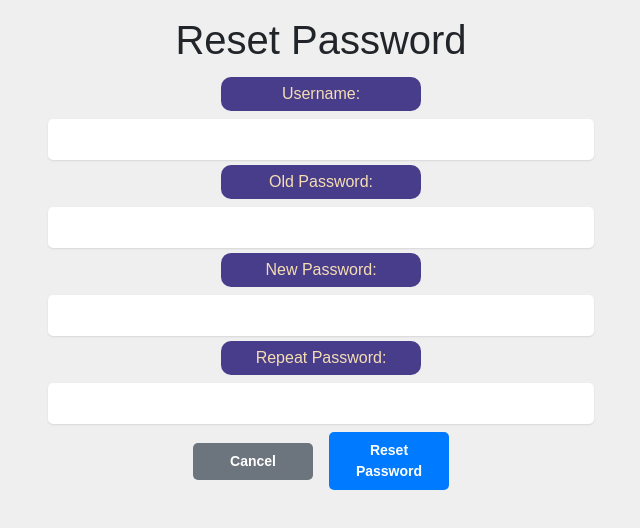
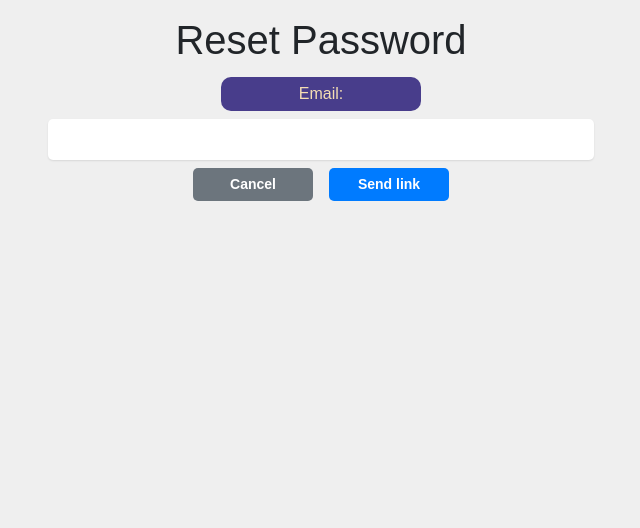
Before and after one commit to aleksandar-pejkovic/relia-vue, a Vue app: page /reset-password in a window 1280 px wide. Shown: the top 528 px of the page, without its empty margins (319-959 px from the left). Built offline with nearby package versions, Linux system fonts and the light colour scheme; the HTML template or start-up script is replaced by a standard one.

Commit message:
password reset send email fix

```diff
--- a/src/stores/companies.js
+++ b/src/stores/companies.js
@@ -26,7 +26,7 @@ export const useCompaniesStore = defineStore({
         },
         filterCompanies(searchInput) {
             if (!searchInput) {
-                return this.companies;
+                return null;
             }
             const searchQuery = searchInput.toLowerCase();
             return this.companies.filter((company) =>
--- a/src/stores/products.js
+++ b/src/stores/products.js
@@ -31,7 +31,7 @@ export const useProductsStore = defineStore({
         },
         filterProducts(searchInput) {
             if (!searchInput) {
-                return this.products;
+                return null;
             }
             const searchQuery = searchInput.toLowerCase();
             return this.products.filter((product) =>
--- a/src/views/HomeView.vue
+++ b/src/views/HomeView.vue
@@ -4,8 +4,8 @@
       <div class="col-12 text-center">
         <h1 class="title">Welcome to ReliaBill</h1>
         <p class="subtitle">Create and manage your invoices with ease</p>
-        <router-link to="/login" class="btn btn-primary btn-lg m-2">Login</router-link>
-        <router-link to="/register" class="btn btn-primary btn-lg m-2">Register</router-link>
+        <router-link to="/login" class="btn btn-primary m-2">Login</router-link>
+        <router-link to="/register" class="btn btn-primary m-2">Register</router-link>
       </div>
     </div>
   </div>
--- a/src/views/LoginView.vue
+++ b/src/views/LoginView.vue
@@ -15,7 +15,7 @@
                     <span class="visually-hidden">Loading...</span>
                 </div>
                 <div v-else>
-                    <router-link to="/" class="btn btn-secondary btn-lg m-2">Cancel</router-link>
+                    <router-link to="/" class="btn btn-secondary m-2">Cancel</router-link>
                     <button class="btn btn-primary m-2" type="submit">Login</button>
                 </div>
                 <div>
--- a/src/views/RegisterView.vue
+++ b/src/views/RegisterView.vue
@@ -33,7 +33,7 @@
                     <span class="visually-hidden">Loading...</span>
                 </div>
                 <div v-else>
-                    <router-link to="/" class="btn btn-secondary btn-lg m-2">Cancel</router-link>
+                    <router-link to="/" class="btn btn-secondary m-2">Cancel</router-link>
                     <button class="btn btn-primary" type="submit">Register</button>
                 </div>
             </div>
--- a/src/views/ResetPasswordView.vue
+++ b/src/views/ResetPasswordView.vue
@@ -3,31 +3,13 @@
     <h1>Reset Password</h1>
     <form @submit.prevent="resetPassword" class="row justify-content-center align-items-center flex-column">
       <div class="col-md-6">
-                <label class="form-label" for="username">Username:</label>
-                <input class="form-control" type="text" id="username" v-model="username" @input="validateUsername" />
-                <span v-if="usernameError" class="error">{{ usernameError }}</span>
-            </div>
-            <div class="col-md-6">
-                <label class="form-label" for="oldPassword">Old Password:</label>
-                <input class="form-control" type="password" id="oldPassword" v-model="oldPassword"
-                    @input="validateOldPassword" />
-                <span v-if="oldPasswordError" class="error">{{ oldPasswordError }}</span>
-            </div>
-            <div class="col-md-6">
-                <label class="form-label" for="newPassword">New Password:</label>
-                <input class="form-control" type="password" id="newPassword" v-model="newPassword"
-                    @input="validatePassword" />
-                <span v-if="passwordError" class="error">{{ passwordError }}</span>
-            </div>
-            <div class="col-md-6">
-                <label for="repeatPassword" class="form-label">Repeat Password:</label>
-                <input type="password" class="form-control" id="repeatPassword" v-model="repeatPassword"
-                    @input="validateRepeatPassword" />
-                <span v-if="repeatPasswordError" class="error">{{ repeatPasswordError }}</span>
+        <label class="form-label" for="email">Email:</label>
+        <input class="form-control" type="email" id="email" v-model="email" @input="validateEmail" />
+        <span v-if="emailError" class="error">{{ emailError }}</span>
       </div>
       <div>
-                <router-link to="/" class="btn btn-secondary btn-lg m-2">Cancel</router-link>
-                <button type="submit" class="btn btn-primary btn-lg m-2">Reset Password</button>
+        <router-link to="/" class="btn btn-secondary m-2">Cancel</router-link>
+        <button type="submit" class="btn btn-primary m-2">Send link</button>
       </div>
       <p v-if="errorMessage">{{ errorMessage }}</p>
       <p v-if="successMessage">{{ successMessage }}</p>
@@ -43,26 +25,15 @@ import { showInvalidRequestMessage } from '../components/helper/message'
 export default {
   data() {
     return {
-            username: "",
-            oldPassword: "",
-            newPassword: "",
-            repeatPassword: "",
+      email: "",
       errorMessage: "",
       successMessage: "",
-            usernameError: "",
-            oldPasswordError: "",
-            passwordError: "",
-            repeatPasswordError: ""
+      emailError: "",
     };
   },
   computed: {
     formError() {
-            return (
-                this.usernameError ||
-                this.oldPasswordError ||
-                this.passwordError ||
-                this.repeatPasswordError
-            );
+      return this.emailError;
     },
   },
   methods: {
@@ -70,17 +41,15 @@ export default {
       this.errorMessage = "";
       this.successMessage = "";
       if (this.formError) {
-                showInvalidRequestMessage()
+        showInvalidRequestMessage();
         return;
       }
-            const baseUrl = useBaseUrlStore().baseUrl
+      const baseUrl = useBaseUrlStore().baseUrl;
       axios
-                .put(`${baseUrl}/api/users/reset-password`, null, {
+        .post(`${baseUrl}/api/users/reset-password`, null, {
           params: {
-                        username: this.username,
-                        oldPassword: this.oldPassword,
-                        newPassword: this.newPassword,
-                    },
+            email: this.email
+          }
         })
         .then((response) => {
           this.successMessage = response.data;
@@ -89,46 +58,14 @@ export default {
           this.errorMessage = error.response.data;
         });
     },
-        validateUsername() {
-            const usernameRegex = /^[a-zA-Z0-9_-]{3,35}$/;
-            if (!this.username) {
-                this.usernameError = 'Username is required.';
-            } else if (!usernameRegex.test(this.username)) {
-                this.usernameError = 'Username must be 3-35 characters long and can only contain letters, numbers, underscores, and hyphens.';
+    validateEmail() {
+      const emailRegex = /^[^\s@]+@[^\s@]+\.[^\s@]+$/;
+      if (!this.email) {
+        this.emailError = "Email is required.";
+      } else if (!emailRegex.test(this.email)) {
+        this.emailError = "Invalid email format.";
       } else {
-                this.usernameError = '';
-            }
-        },
-        validateOldPassword() {
-            const passwordRegex = /(?=.*\d)(?=.*[a-z])(?=.*[A-Z]).{6,12}/;
-            const isValidPassword = passwordRegex.test(this.oldPassword)
-            if (!this.oldPassword) {
-                this.oldPasswordError = 'Password is required.';
-            } else if (!isValidPassword) {
-                this.oldPasswordError = 'Password must be 6-12 characters long and contain at least one lowercase letter, one uppercase letter, and one digit.';
-            } else {
-                this.oldPasswordError = '';
-            }
-        },
-        validatePassword() {
-            const passwordRegex = /(?=.*\d)(?=.*[a-z])(?=.*[A-Z]).{6,12}/;
-            const isValidPassword = passwordRegex.test(this.newPassword)
-            if (!this.newPassword) {
-                this.passwordError = 'Password is required.';
-            } else if (!isValidPassword) {
-                this.passwordError = 'Password must be 6-12 characters long and contain at least one lowercase letter, one uppercase letter, and one digit.';
-            } else {
-                this.passwordError = '';
-                this.validateRepeatPassword()
-            }
-        },
-        validateRepeatPassword() {
-            if (!this.repeatPassword) {
-                this.repeatPasswordError = 'Please repeat your password.';
-            } else if (this.repeatPassword !== this.newPassword) {
-                this.repeatPasswordError = 'Passwords do not match.';
-            } else {
-                this.repeatPasswordError = '';
+        this.emailError = "";
       }
     },
   },
```
Lines whose indentation alone changed are shown as unchanged.
